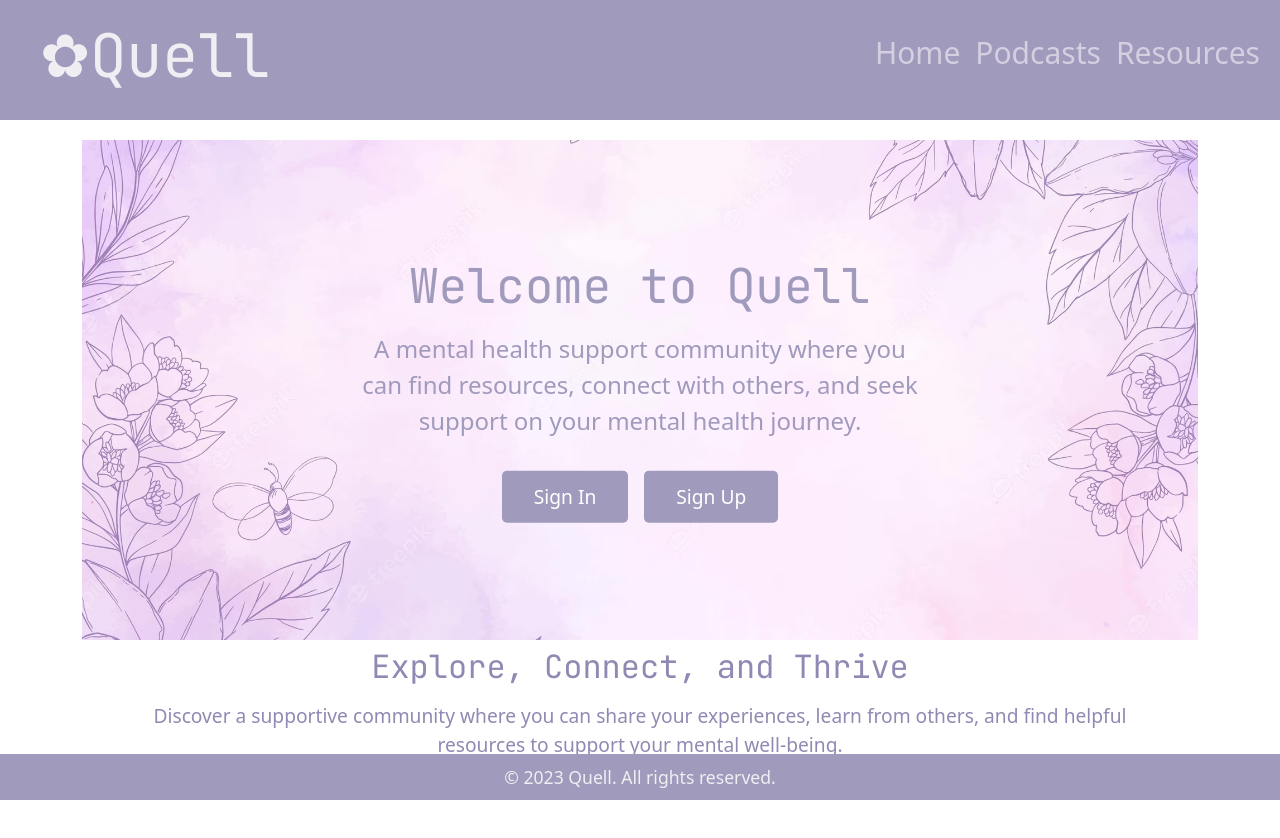
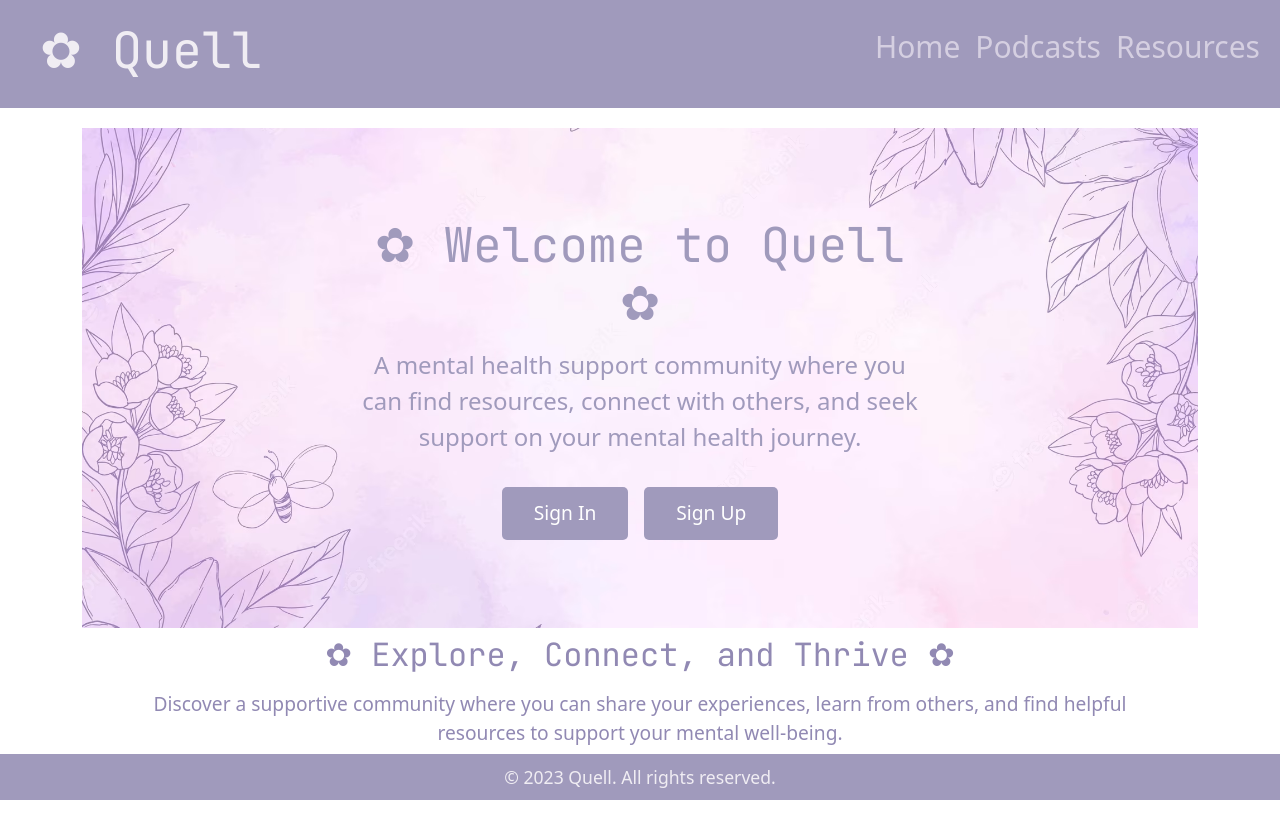
Before and after one commit to roshniipatel/quell, a React (Create React App) app in the folder client/: page / in a window 1280 px wide. Shown: the top 838 px of the page. Built offline with nearby package versions, Linux system fonts and the light colour scheme.

Commit message:
flower emoji added

```diff
--- a/client/src/assets/css/Header.css
+++ b/client/src/assets/css/Header.css
@@ -11,7 +11,7 @@ nav {
 }
 
 .logo h1 {
-  font-size: 60px;
+  font-size: 50px;
   margin-left: 20px;
 }
 
--- a/client/src/components/Header.js
+++ b/client/src/components/Header.js
@@ -7,7 +7,7 @@ const Header = () => {
     <header>
       <nav>
         <div className="logo">
-          <h1>✿Quell</h1>
+          <h1>✿ Quell</h1>
         </div>
         <ul className="nav-links">
           <li>
--- a/client/src/pages/Home.js
+++ b/client/src/pages/Home.js
@@ -7,7 +7,7 @@ const Home = () => {
     <div className="home-container">
       <div className="hero-section">
         <div className="hero-overlay">
-          <h1>Welcome to Quell</h1>
+          <h1>✿ Welcome to Quell ✿</h1>
           <p>A mental health support community where you can find resources, connect with others, and seek support on your mental health journey.</p>
           <div className="buttons">
             <Link to="/login" className="button">Sign In</Link>
@@ -16,7 +16,7 @@ const Home = () => {
         </div>
       </div>
       <div className="content-section">
-        <h2>Explore, Connect, and Thrive</h2>
+        <h2>✿ Explore, Connect, and Thrive ✿</h2>
         <p>Discover a supportive community where you can share your experiences, learn from others, and find helpful resources to support your mental well-being.</p>
         {/* Add additional content sections as needed */}
       </div>
```
